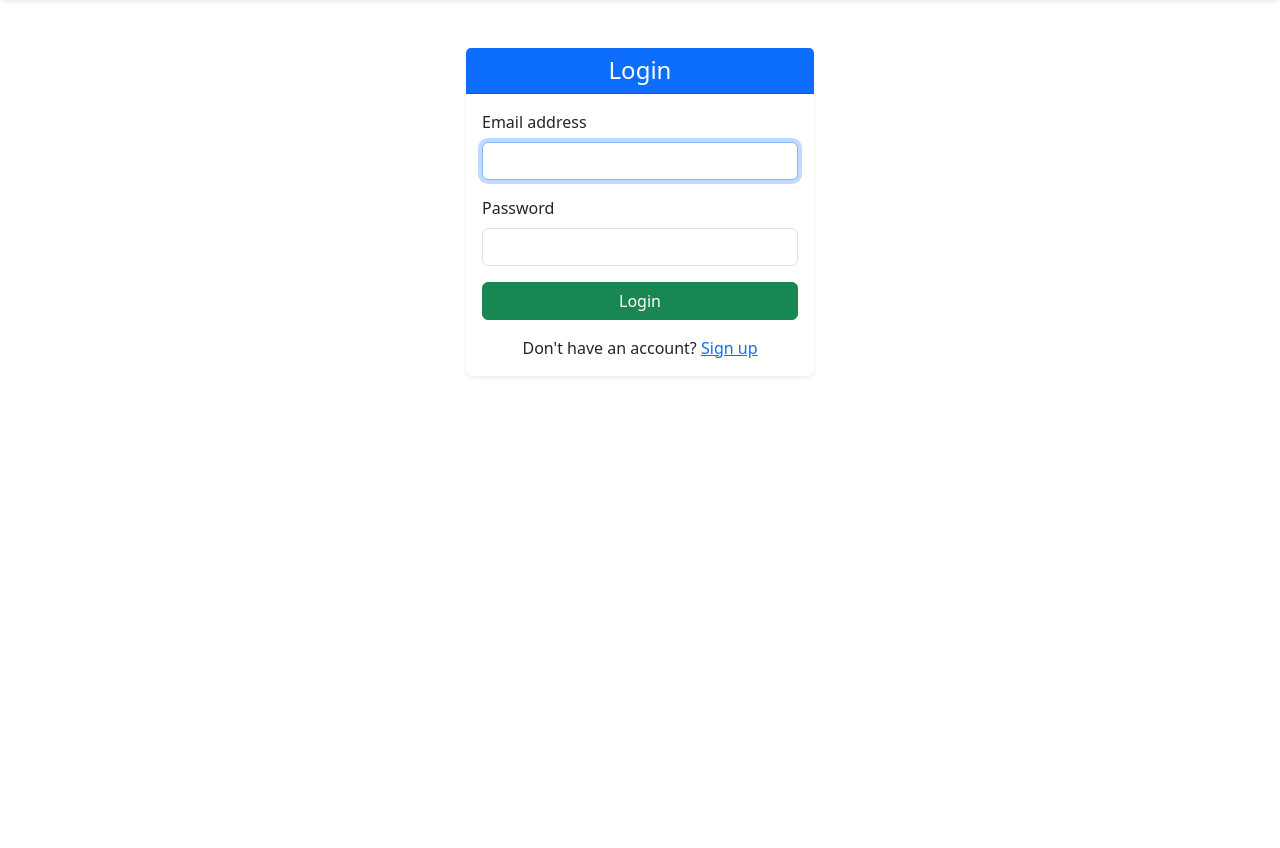
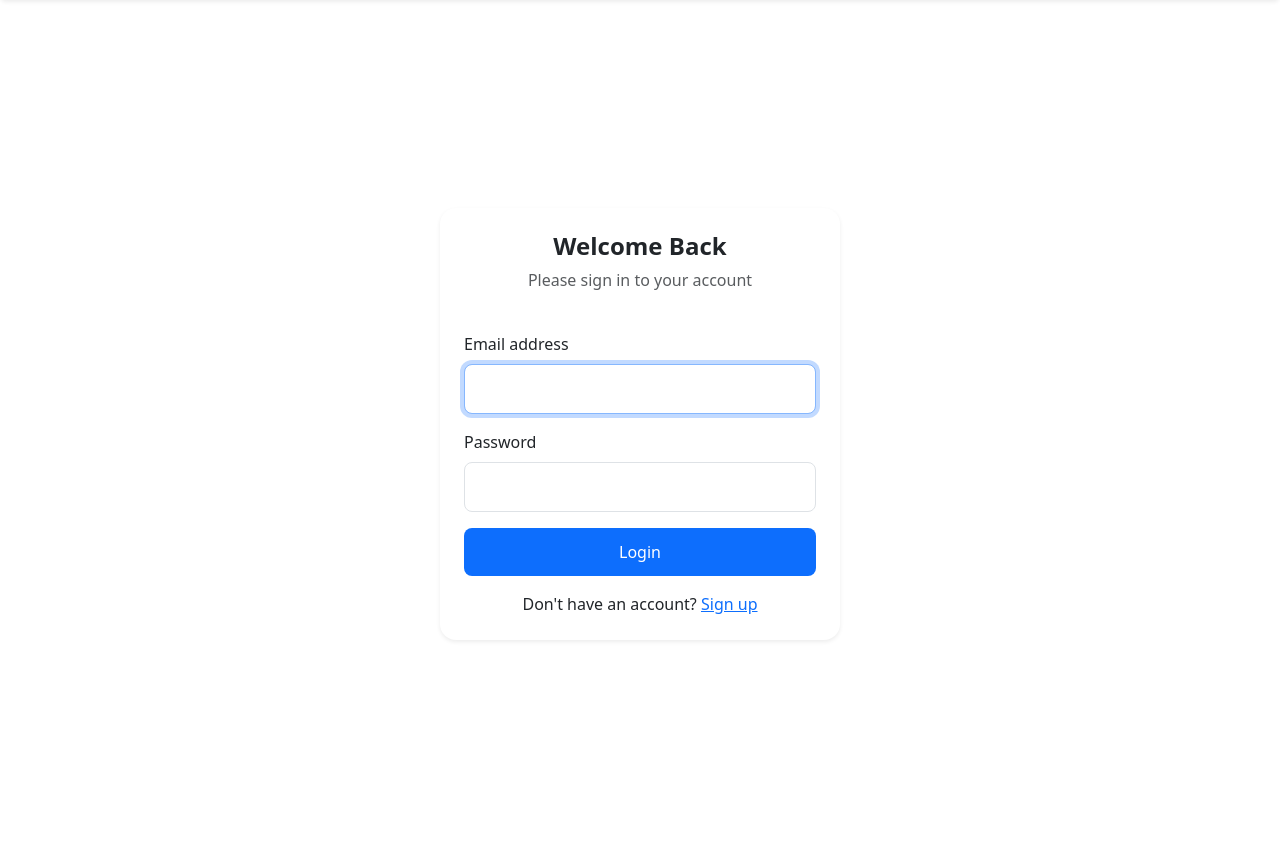
Before and after one commit to Mykhailo-Tr/IT-Turik, a Django app: page /login/ in a window 1280 px wide. Shown: the part 57-905 px from the top of the page. Before the commit the page ends 434 px from the top, so only its background shows below. Run offline with Django 5.2, Linux system fonts and the light colour scheme; some libraries are stand-ins or nearby versions.

Commit message:
feat: enhance login and registration forms with improved styling and structure

```diff
--- a/school_system/calendarapp/views.py
+++ b/school_system/calendarapp/views.py
@@ -26,7 +26,7 @@ class FullCalendarView(LoginRequiredMixin, View):
 
 
 def get_events_json(request):
-    user_events = Event.objects.filter(author=request.user)
+    user_events = Event.objects.filter(author=request.user).exclude(end_date__isnull=True)
     event_list = [
         {
             "id": event.id,
@@ -38,6 +38,7 @@ def get_events_json(request):
         for event in user_events
     ]
     return JsonResponse(event_list, safe=False)
+
 
 
 def event_form_partial(request, event_id=None):
--- /dev/null
+++ b/school_system/static/css/accounts/login.css
@@ -0,0 +1,38 @@
+body {
+    background-color: var(--bs-body-bg);
+    color: var(--bs-body-color);
+}
+
+.card {
+    border-radius: 1rem;
+    background-color: var(--bs-card-bg);
+    color: var(--bs-card-color, var(--bs-body-color));
+    box-shadow: var(--bs-box-shadow-sm);
+}
+
+.form-control {
+    border-radius: 0.5rem;
+    padding: 0.75rem 1rem;
+    font-size: 1rem;
+    background-color: var(--bs-body-bg);
+    color: var(--bs-body-color);
+    border: 1px solid var(--bs-border-color);
+}
+
+.form-control::placeholder {
+    color: var(--bs-secondary-color);
+}
+
+.btn-primary {
+    background-color: var(--bs-primary);
+    border: none;
+    border-radius: 0.5rem;
+    padding: 0.75rem;
+    font-size: 1rem;
+    transition: background-color 0.3s ease;
+    color: var(--bs-btn-color);
+}
+
+.btn-primary:hover {
+    background-color: var(--bs-primary-hover, #0b5ed7);
+}
--- a/school_system/templates/accounts/forms/login.html
+++ b/school_system/templates/accounts/forms/login.html
@@ -1,17 +1,20 @@
 {% extends "base.html" %}
+{% load static %}
 {% load widget_tweaks %}
 
 {% block title %}Login{% endblock %}
 
+{% block extra_css %}
+<link rel="stylesheet" href="{% static 'css/accounts/login.css' %}">
+{% endblock %}
+
 {% block content %}
-<div class="container mt-5">
-    <div class="row justify-content-center">
-        <div class="col-md-6 col-lg-4">
-            <div class="card shadow-sm border-0">
-                <div class="card-header bg-primary text-white text-center">
-                    <h4 class="mb-0">Login</h4>
+<div class="container d-flex align-items-center justify-content-center min-vh-100">
+    <div class="card shadow-sm border-0 p-4" style="max-width: 400px; width: 100%;">
+        <div class="text-center mb-4">
+            <h4 class="fw-bold">Welcome Back</h4>
+            <p class="text-muted">Please sign in to your account</p>
         </div>
-                <div class="card-body">
         <form method="post" novalidate>
             {% csrf_token %}
             {% for field in form %}
@@ -23,19 +26,14 @@
                     {% endif %}
                 </div>
             {% endfor %}
-
-                        <div class="d-grid">
-                            <button type="submit" class="btn btn-success">Login</button>
+            <div class="d-grid mb-3">
+                <button type="submit" class="btn btn-primary">Login</button>
             </div>
-                    </form>
-
-                    <div class="text-center mt-3">
+            <div class="text-center">
                 <span>Don't have an account?</span>
                 <a href="{% url 'register' %}">Sign up</a>
             </div>
-                </div>
-            </div>
-        </div>
+        </form>
     </div>
 </div>
 {% endblock %}
```
Also changed, not shown: school_system/static/css/accounts/register.css (added, +11 -0 lines), school_system/templates/accounts/forms/register.html (+28 -12 lines), school_system/templates/accounts/forms/signup.html (+15 -14 lines). Lines whose indentation alone changed are shown as unchanged.
